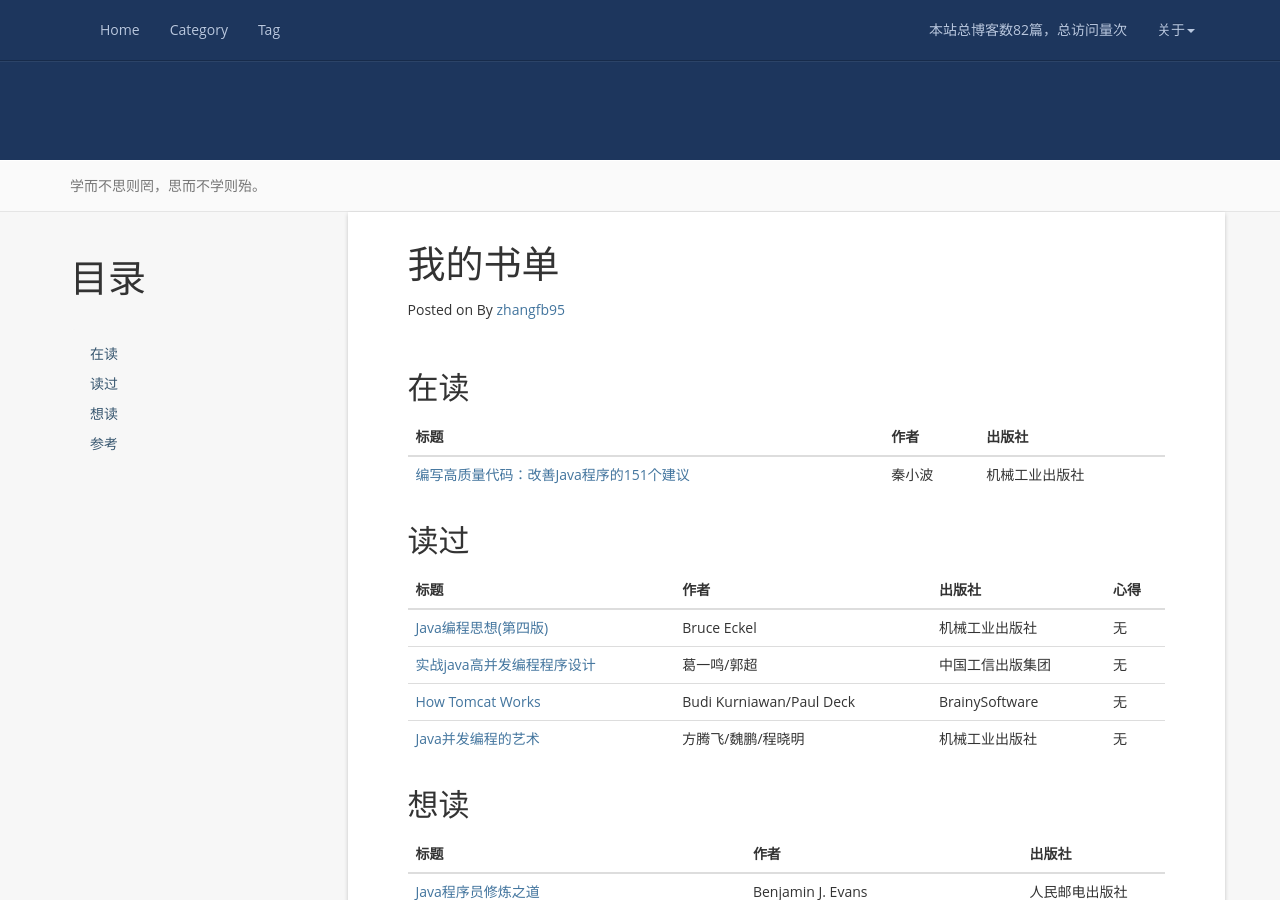
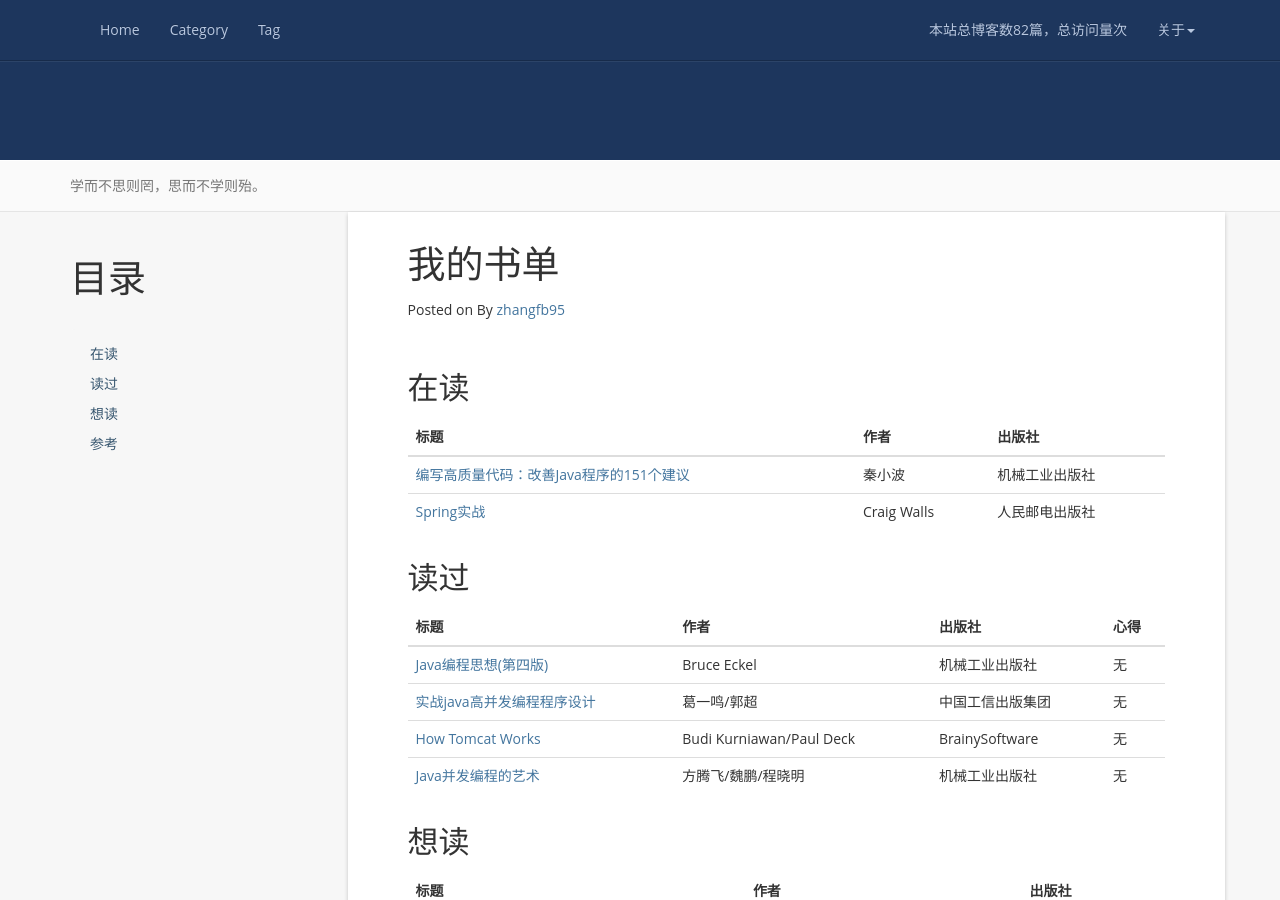
Before and after one commit to zhangfb95/zhangfb95.github.io.bak, a Jekyll site: the page built from books.md, in a window 1280 px wide and 900 px high. Built offline with Jekyll 4.4.1, drawn with Linux system fonts in a browser that asks for light colours; nearby versions of some CDN libraries; a script that is not in the unit is left out; comment, search, counter and statistics services are not loaded.

Commit message:
增加在读书籍

```diff
--- a/books.md
+++ b/books.md
@@ -12,6 +12,7 @@ permalink: /books/
 | 标题  | 作者 | 出版社 |
 | --- | --- | --- |
 | [编写高质量代码：改善Java程序的151个建议](https://book.douban.com/subject/7059903) | 秦小波 | 机械工业出版社 |
+| [Spring实战](https://book.douban.com/subject/26767354) | Craig Walls | 人民邮电出版社 |
 
 ## 读过
 
```
